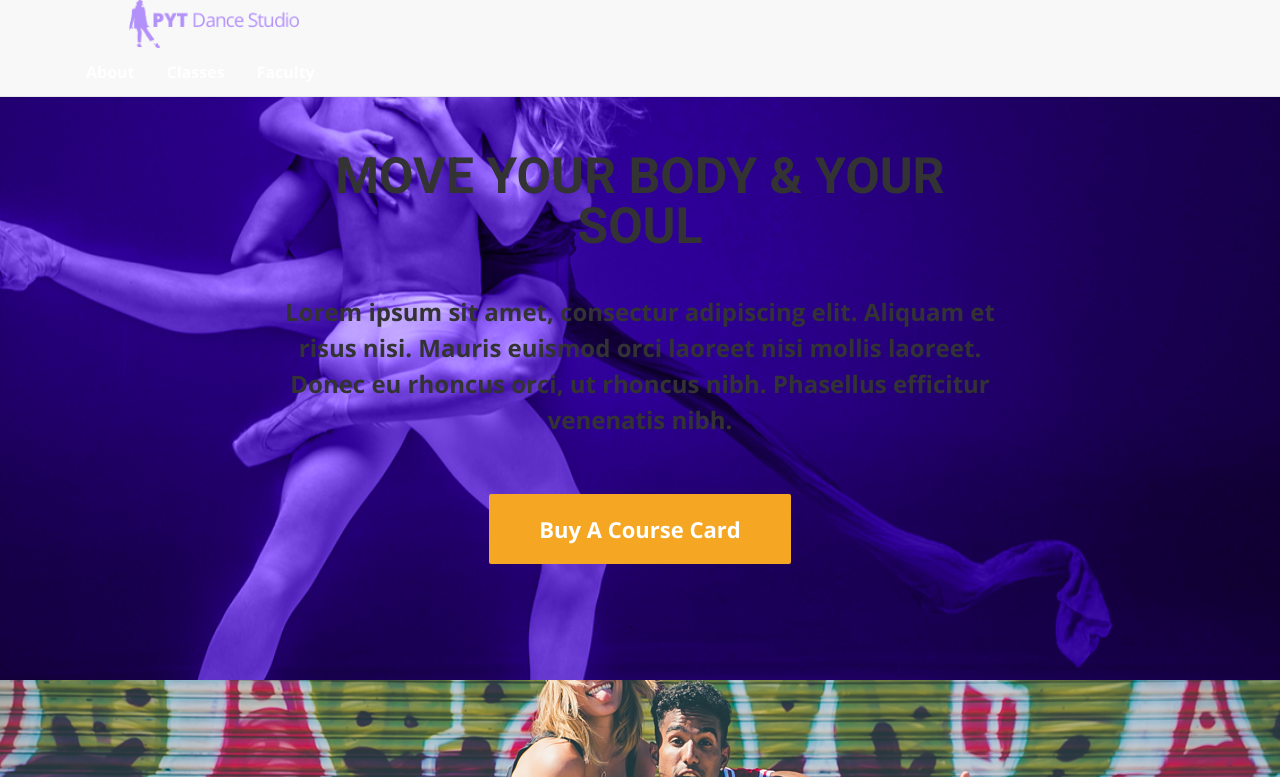
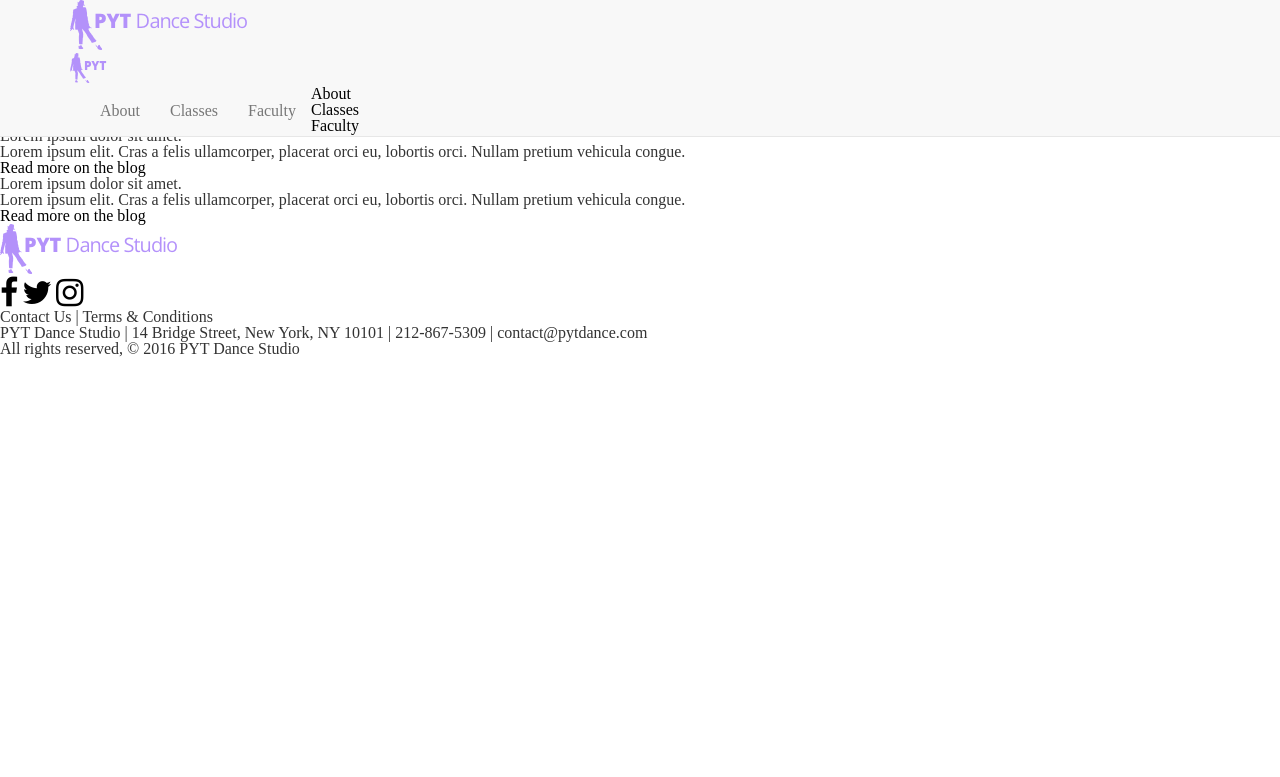
Before and after one commit to enri-f1/PYT-Dance-Studio, a plain HTML site: page index.html in a window 1280 px wide. Shown: the top 777 px of the page. Drawn offline with nearby package versions, Linux system fonts and the light colour scheme.

Commit message:
add test branch for bootstrap changes.

```diff
--- a/index.html
+++ b/index.html
@@ -4,7 +4,7 @@
 		<!-- Latest compiled and minified CSS -->
 	<link rel="stylesheet" href="https://maxcdn.bootstrapcdn.com/bootstrap/3.3.7/css/bootstrap.min.css" integrity="sha384-BVYiiSIFeK1dGmJRAkycuHAHRg32OmUcww7on3RYdg4Va+PmSTsz/K68vbdEjh4u" crossorigin="anonymous">
 	<link type="text/css" rel="stylesheet" href="./resources/css/reset.css">
-	<link type="text/css" rel="stylesheet" href="./resources/css/style.css">
+	<!--<link type="text/css" rel="stylesheet" href="./resources/css/style.css">-->
 	<link rel="stylesheet" type="text/css" href="https://maxcdn.bootstrapcdn.com/font-awesome/4.7.0/css/font-awesome.css">
 	<link href="https://fonts.googleapis.com/css?family=Open+Sans:400,700|Roboto:400,700" rel="stylesheet">
 	<title>PYT Dance Studio </title>
@@ -19,14 +19,12 @@
 			<div class="mobilelogo">
 				<img src="./resources/assets/logo-mobile.png"/>
 			</div>
-			<div class="nav">
-				<div class="desktop">
-					<ul>
-						<li><a href="#">About</a></li>
-						<li><a href="#">Classes</a></li>
-						<li><a href="#">Faculty</a></li>
-					</ul>
-				</div>
+			<div class="container">
+				<ul class="nav navbar-nav">
+					<li><a href="#">About</a></li>
+					<li><a href="#">Classes</a></li>
+					<li><a href="#">Faculty</a></li>
+				</ul>
 				<div class="mobile">
 					<ul>
 						<li><a href="#">About</a></li>
```
